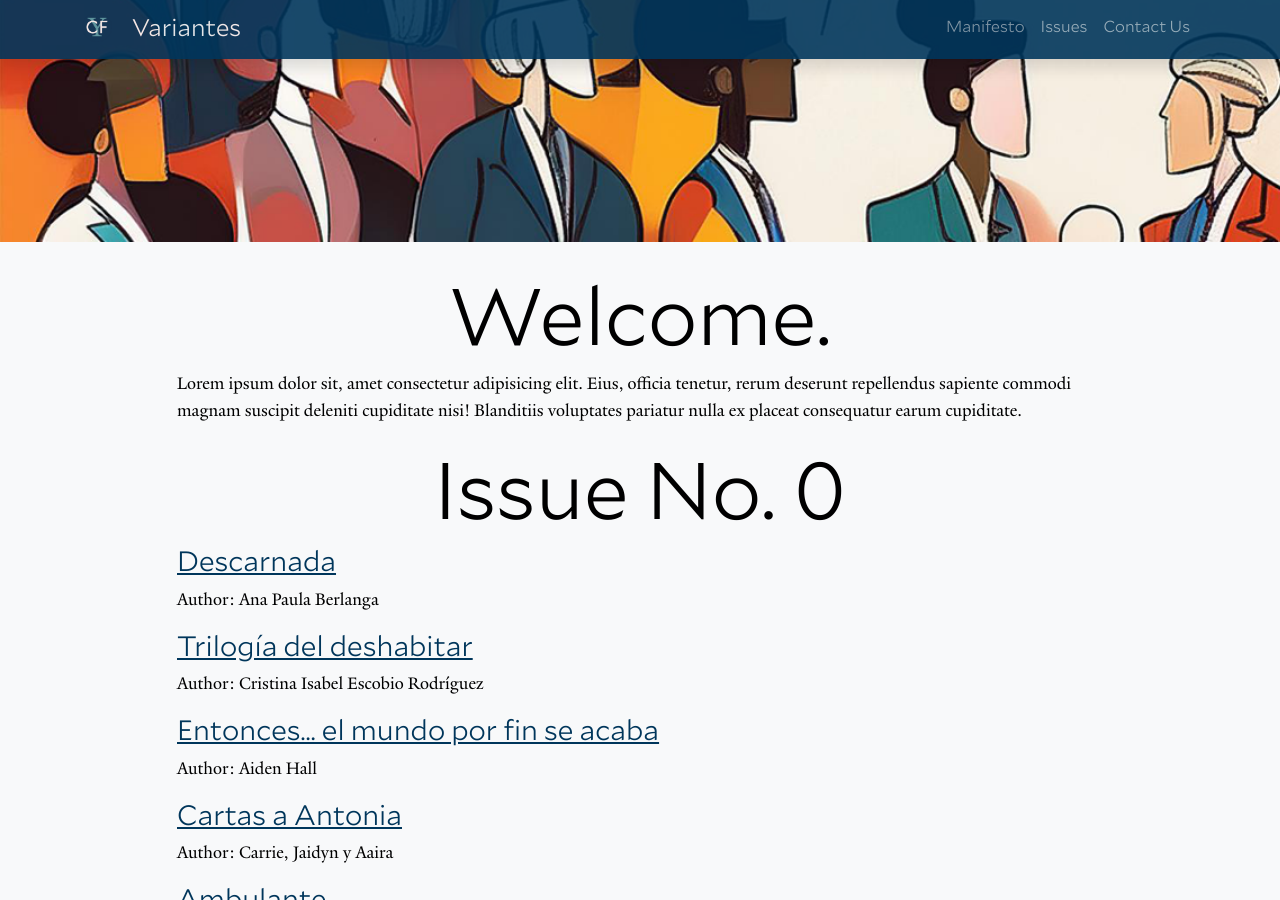
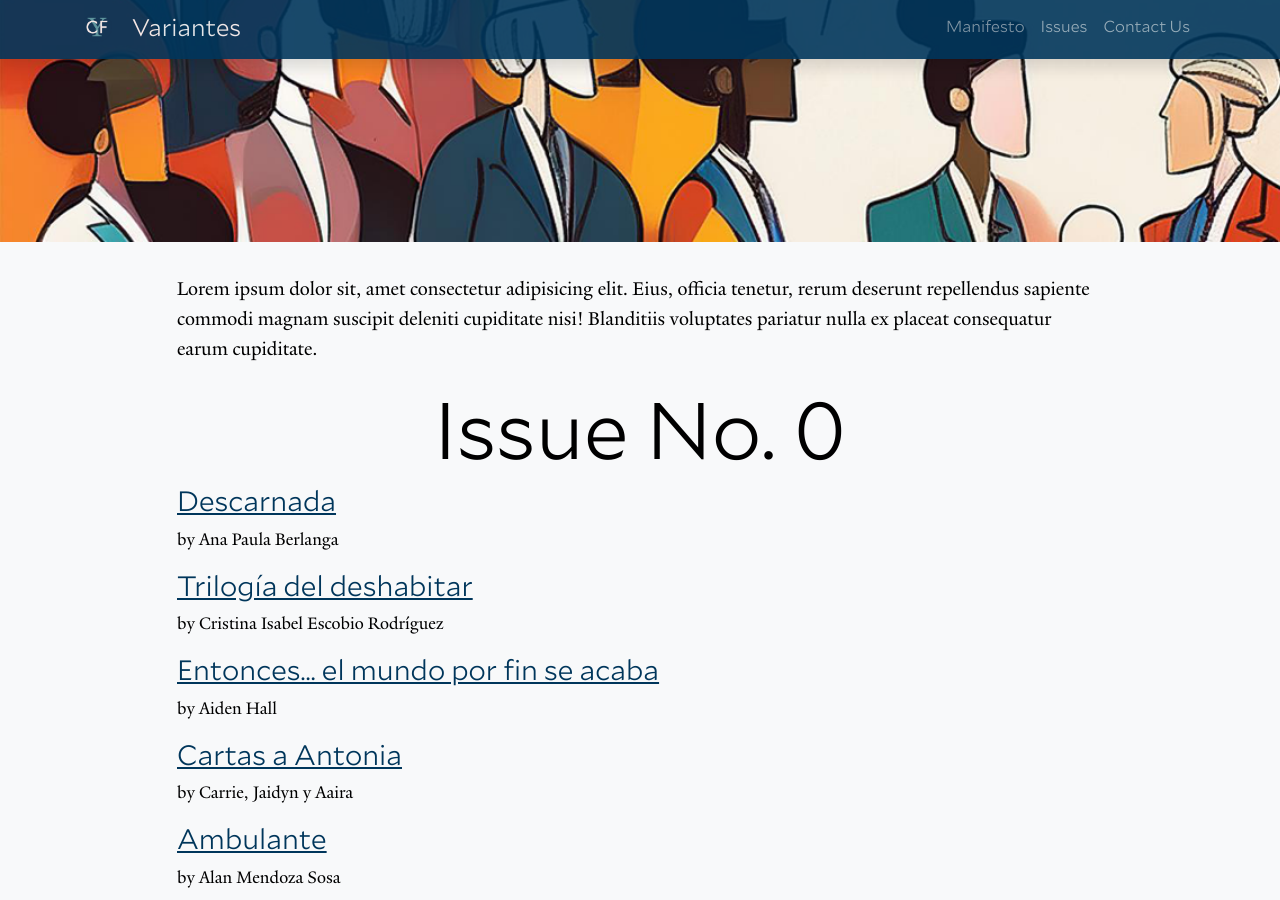
Before and after one commit to elotroalex/variantes, a Jekyll site: the page built from index.html, in a window 1280 px wide and 900 px high, scrolled down 658 px. Built offline with Jekyll 4.4.1, drawn with Linux system fonts in a browser that asks for light colours; some of the changed text lies outside the part shown.

Commit message:
merge branches? maybe?

```diff
--- a/index.html
+++ b/index.html
@@ -10,8 +10,7 @@ banner: homepage.png
   <div class="container">
     <div class="row justify-content-center">
       <div class="col col-10">
-        <h2 class="text-center display-1">Welcome.</h2>
-        <p>Lorem ipsum dolor sit, amet consectetur adipisicing elit. Eius, officia tenetur, rerum deserunt repellendus sapiente commodi magnam suscipit deleniti cupiditate nisi! Blanditiis voluptates pariatur nulla ex placeat consequatur earum cupiditate.</p>
+        <p class="mt-2 lead">Lorem ipsum dolor sit, amet consectetur adipisicing elit. Eius, officia tenetur, rerum deserunt repellendus sapiente commodi magnam suscipit deleniti cupiditate nisi! Blanditiis voluptates pariatur nulla ex placeat consequatur earum cupiditate.</p>
       </div>
     </div>
     <div class="row justify-content-center">
@@ -20,7 +19,7 @@ banner: homepage.png
         {% for page in site.num0 %}
         <div class="page-item">
           <h3><a href="{{site.baseurl}}{{ page.url }}">{{ page.title }}</a></h3>
-          <p>Author: {{ page.creators }}</p>
+          <p>by {{ page.creators }}</p>
         </div>
         {% endfor %}
       </div>
```
Also changed, not shown: _num0/noble-playa.md (+1 -1 lines).
